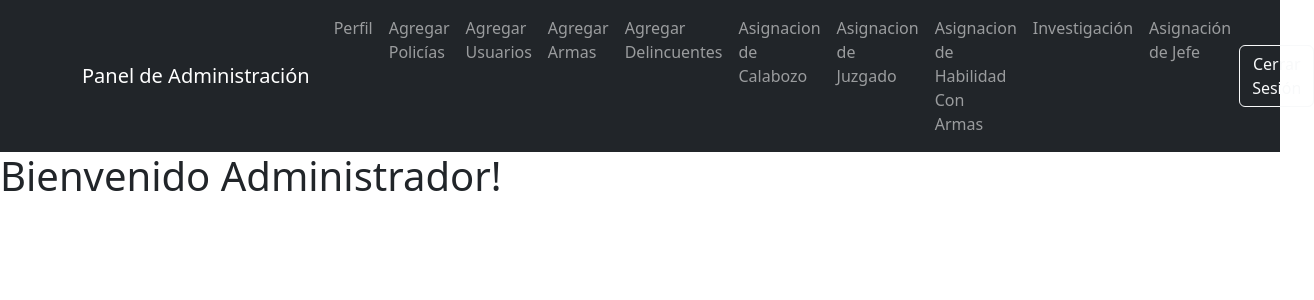
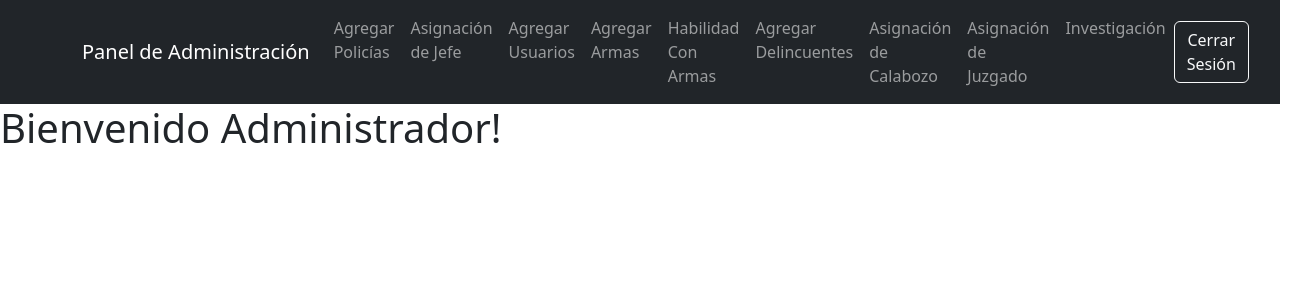
Before and after one commit to palomagt05/comisaria, a React (Create React App) app in the folder frontend/: page /admin in a window 1280 px wide. Shown: the top 300 px of the page, 1314 px wide, since content can reach past the window. Built offline with nearby package versions, Linux system fonts and the light colour scheme; sample sign-in values are in the browser's storage.

Commit message:
Frontend-view- se cambio de lugar algunas rutas para que sea más entendible y los que esten relacionado se encuentren cerca

```diff
--- a/frontend/src/view/AdminView.js
+++ b/frontend/src/view/AdminView.js
@@ -61,16 +61,16 @@ const AdminView = () => {
                     <Navbar.Toggle aria-controls="basic-navbar-nav" />
                     <Navbar.Collapse id="basic-navbar-nav">
                         <Nav className="mr-auto">
-                            <Nav.Link>Perfil</Nav.Link>
                             <Nav.Link onClick={handleAddPoli}>Agregar Policías</Nav.Link>
+                            <Nav.Link onClick={handlejefe}>Asignación de Jefe</Nav.Link>
                             <Nav.Link onClick={handleAddUser}>Agregar Usuarios</Nav.Link>
                             <Nav.Link onClick={handleAddArma}>Agregar Armas</Nav.Link>
+                            <Nav.Link onClick={handleHabilidad}>Habilidad Con Armas</Nav.Link>
                             <Nav.Link onClick={handleAddDelincuente}>Agregar Delincuentes</Nav.Link>
-                            <Nav.Link onClick={handleAssingDelincuente}>Asignacion de Calabozo</Nav.Link>
-                            <Nav.Link onClick={handleCasoDelincuente}>Asignacion de Juzgado</Nav.Link>
-                            <Nav.Link onClick={handleHabilidad}>Asignacion de Habilidad Con Armas</Nav.Link>
+                            <Nav.Link onClick={handleAssingDelincuente}>Asignación de Calabozo</Nav.Link>
+                            <Nav.Link onClick={handleCasoDelincuente}>Asignación de Juzgado</Nav.Link>
                             <Nav.Link onClick={handleinvestigacion}>Investigación</Nav.Link>
-                            <Nav.Link onClick={handlejefe}>Asignación de Jefe</Nav.Link>
+
 
                         </Nav>
                         <Button variant="outline-light" onClick={handleLogout}>Cerrar Sesión</Button>
```
